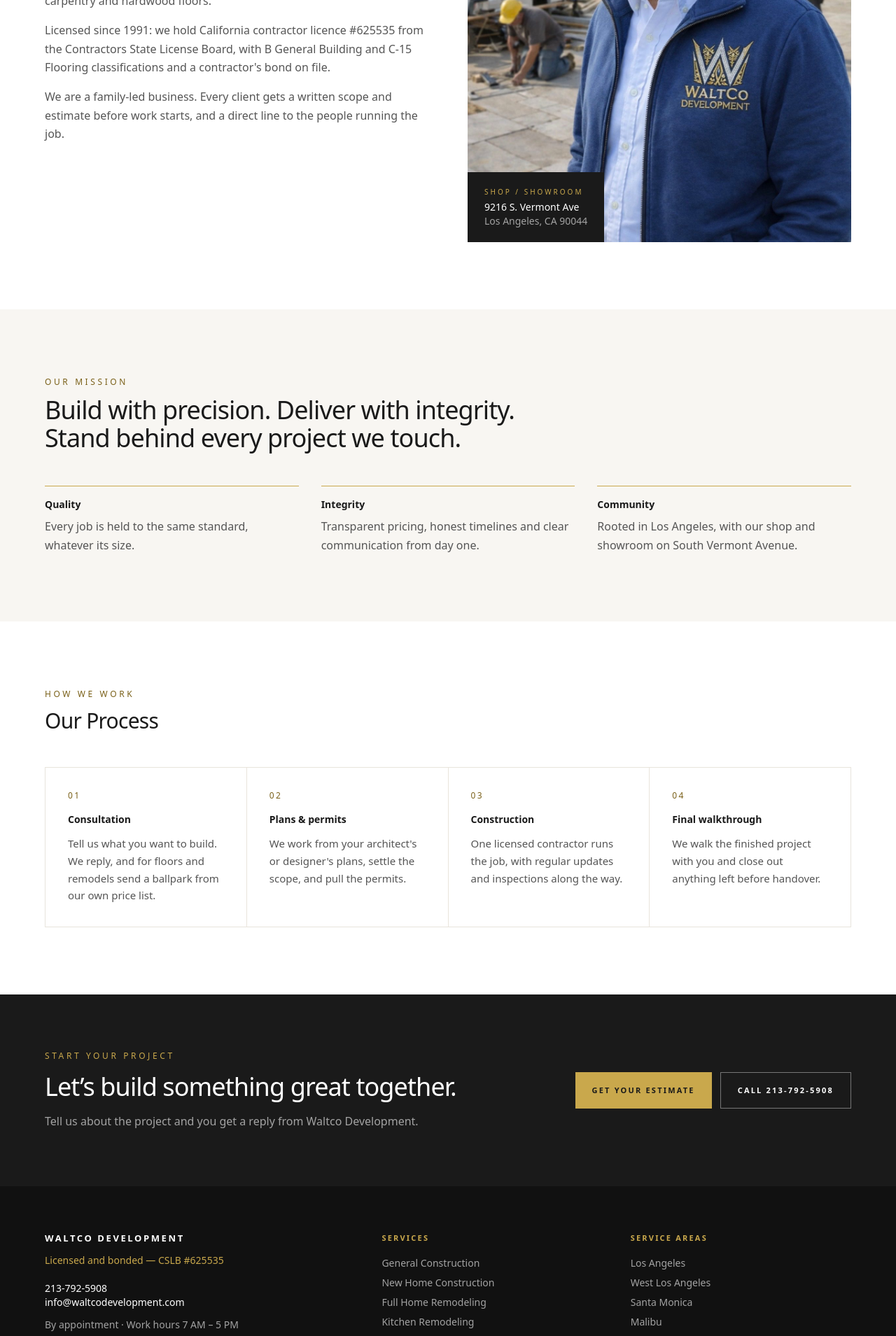
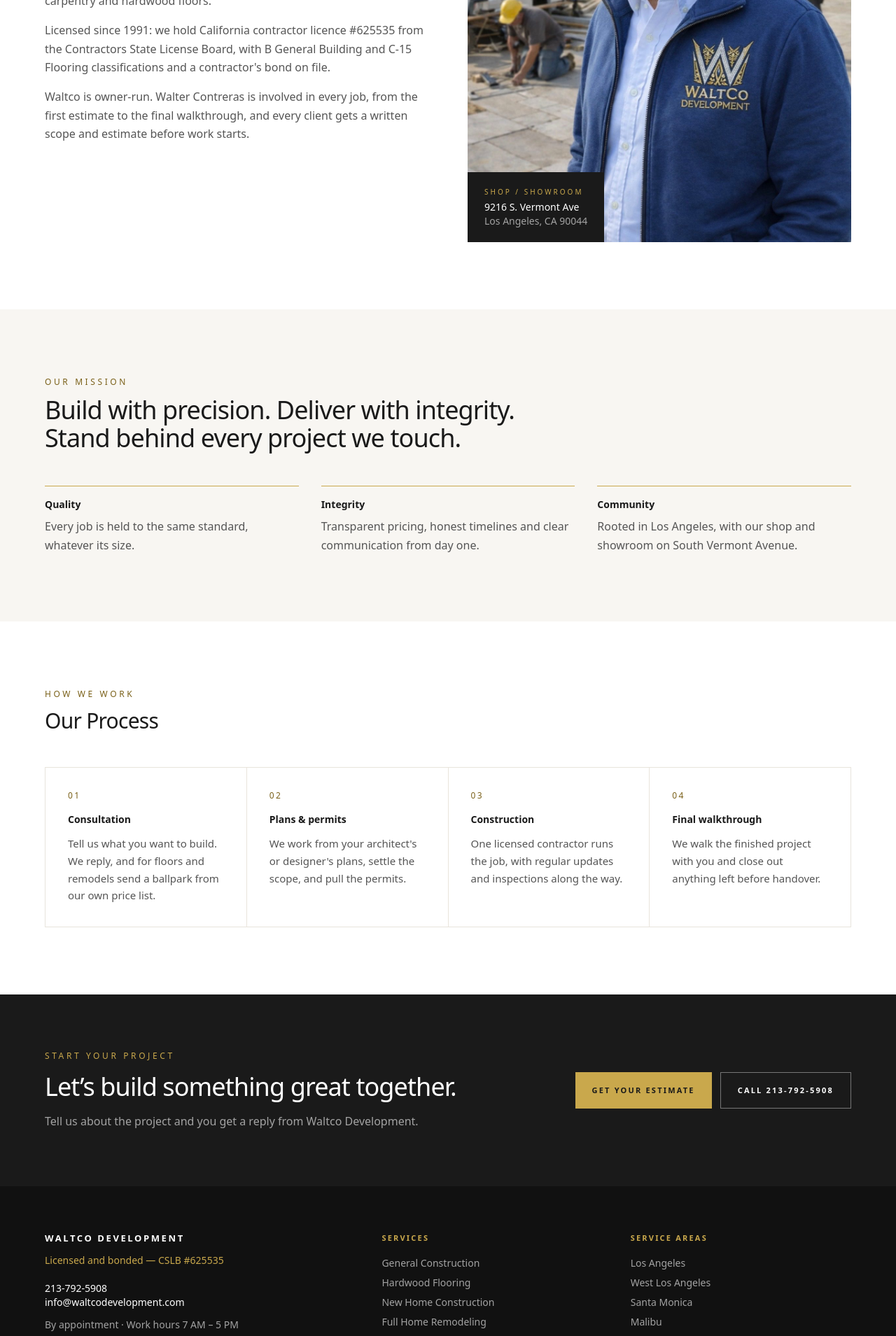
Before and after one commit to waltcodevelopment-dev/waltco-site, a Next.js app: page /about in a window 1280 px wide. Shown: the part 1000-2909 px from the top of the page at 70% size. Built offline with nearby package versions, Linux system fonts and the light colour scheme.

Commit message:
Owner-run About; flooring second; decisions recorded

```diff
--- a/components/pages.tsx
+++ b/components/pages.tsx
@@ -28,7 +28,7 @@
             <div className="mt-6 space-y-4 text-ink-2">
               <p>Waltco Development builds and remodels homes across Los Angeles — new construction, additions, kitchens and baths, cabinetry, finish carpentry and hardwood floors.</p>
               <p>{`Licensed since ${facts.licensedSince.value}: we hold California contractor licence #${facts.licenseNumber.value} from the Contractors State License Board, with B General Building and C-15 Flooring classifications and a contractor's bond on file.`}</p>
-              <p>We are a family-led business. Every client gets a written scope and estimate before work starts, and a direct line to the people running the job.</p>
+              <p>Waltco is owner-run. Walter Contreras is involved in every job, from the first estimate to the final walkthrough, and every client gets a written scope and estimate before work starts.</p>
             </div>
           </div>
           <div className="relative">
--- a/content/routes.ts
+++ b/content/routes.ts
@@ -6,6 +6,7 @@
 
 export const SERVICES: { slug: string; label: string; isNew?: true }[] = [
   { slug: 'general-construction', label: 'General Construction' },
+  { slug: 'hardwood-flooring', label: 'Hardwood Flooring', isNew: true },
   { slug: 'new-home-construction', label: 'New Home Construction' },
   { slug: 'full-home-remodeling', label: 'Full Home Remodeling' },
   { slug: 'kitchen-remodeling', label: 'Kitchen Remodeling' },
@@ -15,7 +16,6 @@
   { slug: 'cabinetry', label: 'Custom Cabinetry' },
   { slug: 'finish-carpentry', label: 'Finish Carpentry' },
   { slug: 'development-management', label: 'Development Management' },
-  { slug: 'hardwood-flooring', label: 'Hardwood Flooring', isNew: true },
 ];
 
 export const AREAS: { slug: string; label: string }[] = [
```
Also changed, not shown: 1 other file (tests, documents, lock files or other folders).
